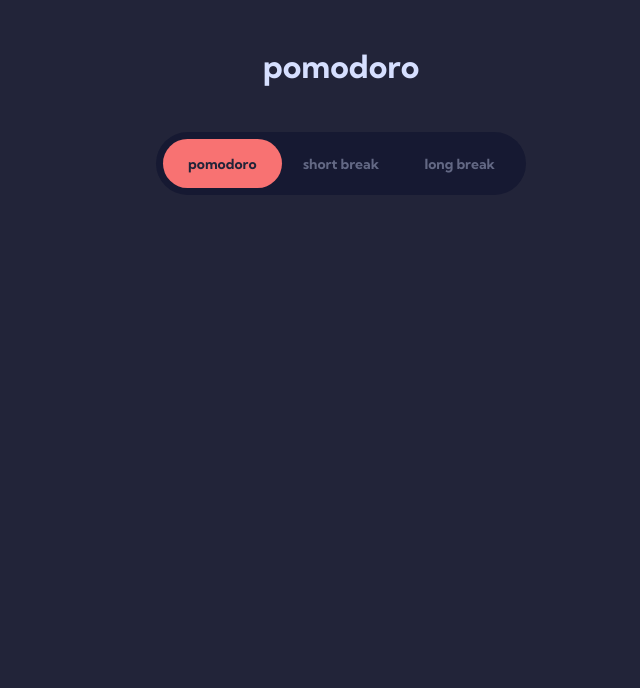
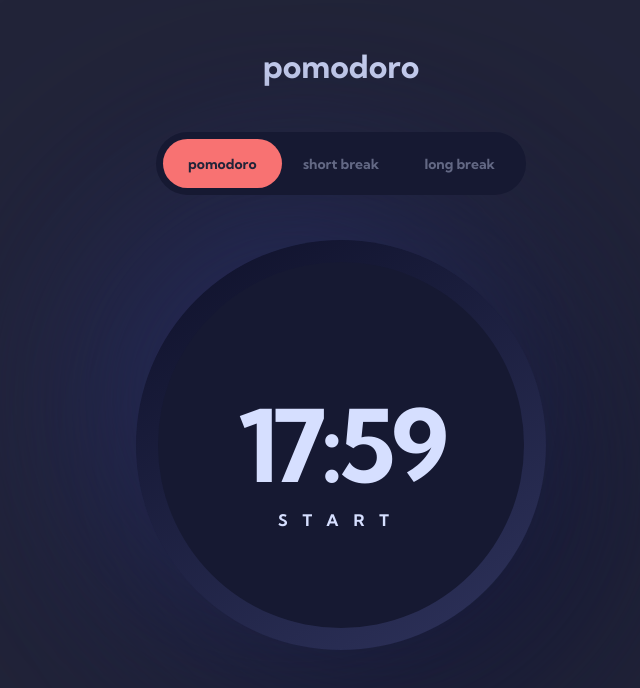
Before and after one commit to Desmord/pomodoro_app, a React (Create React App) app: page / in a window 1280 px wide. Shown: the top 688 px of the page, without its empty margins (299-939 px from the left). Built offline with nearby package versions, Linux system fonts and the light colour scheme.

Commit message:
Changes:
	- Add currentTimes to App context;
	- Add Clock component;

```diff
--- a/src/Components/App/App.tsx
+++ b/src/Components/App/App.tsx
@@ -4,6 +4,7 @@ import { AppContext } from "../../Context/AppContext"
 
 import Title from "../Title/Title";
 import Menu from "../Menu/Menu";
+import Clock from "../Clock/Clock";
 
 import styles from './App.module.scss';
 
@@ -16,6 +17,10 @@ const App = () => {
     const [shortBreakTime, setShortBreakTime] = useState(5);
     const [longBreakTime, setLongBreakTime] = useState(10);
 
+    const [currentPomodoroTime, setCurrentPomodoroTime] = useState(0)
+    const [currentShortBreakTime, setCurrentShortBreakTime] = useState(0)
+    const [currentLongBreakTime, setCurrentLongBreakTime] = useState(0);
+
     return (
         <AppContext.Provider value={({
             colorTheme, setColorTheme,
@@ -23,7 +28,10 @@ const App = () => {
             selectedOption, setSelectedOption,
             pomodoroTime, setPomodoroTime,
             shortBreakTime, setShortBreakTime,
-            longBreakTime, setLongBreakTime
+            longBreakTime, setLongBreakTime,
+            currentPomodoroTime, setCurrentPomodoroTime,
+            currentShortBreakTime, setCurrentShortBreakTime,
+            currentLongBreakTime, setCurrentLongBreakTime,
         })}>
             <div className={
                 fontFamily === FONT_FAMILY.ROBOTO ? styles[`font-roboto`] :
@@ -32,6 +40,7 @@ const App = () => {
             }>
                 <Title />
                 <Menu />
+                <Clock />
             </div>
         </AppContext.Provider>
     )
--- /dev/null
+++ b/src/Components/Clock/Clock.module.scss
@@ -0,0 +1,84 @@
+@import '../../GlobalStyles/Settings.scss';
+
+.container {
+    position: relative;
+    margin: 45px auto;
+    width: 410px;
+    height: 410px;
+    box-sizing: border-box;
+    display: grid;
+    place-content: center;
+    color: $color-cyanosed;
+    border-radius: 50%;
+    background: $color-linear-gradient;
+    filter:
+        drop-shadow(-50px -50px 100px hsl(234, 40%, 25%)) drop-shadow(50px 50px 100px hsl(234, 45%, 13%));
+}
+
+.time {
+    @include font-h1;
+    position: absolute;
+    top: 0px;
+    left: 0px;
+    width: 100%;
+    height: 100%;
+    display: grid;
+    place-content: center;
+    z-index: 5;
+}
+
+.pause {
+    @include font-h3;
+    position: absolute;
+    top: 66%;
+    left: 0%;
+    width: 100%;
+    display: grid;
+    place-content: center;
+    transition: $transition;
+    z-index: 5;
+
+    &:hover {
+        cursor: pointer;
+        color: $color-white;
+    }
+}
+
+.innerOval {
+    position: absolute;
+    left: 22px;
+    top: 22px;
+    width: 366px;
+    height: 366px;
+    border-radius: 50%;
+    background-color: $color-dark-blue;
+    z-index: 1;
+}
+
+.arc-canvas-style {
+    width: 366px;
+    height: 366px;
+    z-index: 2;
+    transform: rotate(-90deg);
+}
+
+
+@include for-phone {
+    .container {
+        width: 300px;
+        height: 300px;
+    }
+
+
+    .innerOval {
+        left: 16px;
+        top: 16px;
+        width: 267px;
+        height: 267px;
+    }
+
+    .arc-canvas-style {
+        width: 267px;
+        height: 267px;
+    }
+}
--- /dev/null
+++ b/src/Components/Clock/Clock.tsx
@@ -0,0 +1,79 @@
+import { useState, useEffect, useContext } from 'react';
+import { AppContext } from '../../Context/AppContext';
+import { COLOR_THEMES } from '../../Utilities/Types';
+
+import styles from './Clock.module.scss';
+
+const Clock = () => {
+    const theme = useContext(AppContext);
+
+    const [buttonText, setButtonText] = useState(`START`);
+
+    /**
+     * Redraws timer arc
+     * @param angle in deg
+     */
+    const drawArc = (angle: number): void => {
+        const orange = `hsl(0, 91%, 71%)`;
+        const aquamarine = `hsl(182, 91%, 71%)`;
+        const violet = `hsl(284, 89%, 74%)`;
+        const angleInRadians = angle * (Math.PI / 180);
+
+        let canvas = document.querySelector(`#arc-canvas`) as HTMLCanvasElement;
+        let ctx = canvas.getContext(`2d`);
+
+        if (ctx) {
+
+            ctx.clearRect(0, 0, 1000, 1000)
+            ctx.moveTo(0, 0);
+            ctx.beginPath();
+
+            switch (theme.colorTheme) {
+                case COLOR_THEMES.AQUARMARINE:
+                    ctx.strokeStyle = aquamarine;
+                    break;
+                case COLOR_THEMES.VIOLET:
+                    ctx.strokeStyle = violet;
+                    break;
+                default:
+                    ctx.strokeStyle = orange;
+                    break;
+            }
+
+            ctx.lineCap = "round";
+            ctx.arc(500, 500, 440, 0, angleInRadians);
+            ctx.lineWidth = 30;
+            ctx.stroke();
+
+        }
+
+    }
+
+    const handleClick = () => {
+        console.log(`click`)
+    }
+
+    useEffect(() => {
+        // tutaj odswierzamy rysowanie
+        // zmienna w useState procenty
+        //      i przy zmianie czasu obliczac procent oobecnie akutalnego,
+        //      wylicanie ile to stopi z 360 i odswirzenie zmiennej w usestate
+        //      i ta funkcjie w komponenecie
+    }, [theme.currentLongBreakTime, theme.currentShortBreakTime, theme.currentPomodoroTime])
+
+    return (
+        <div className={styles.container}>
+            <div className={styles.innerOval}></div>
+            <canvas
+                id="arc-canvas"
+                className={styles[`arc-canvas-style`]}
+                width={1000}
+                height={1000}>
+            </canvas>
+            <div className={styles.time}>17:59</div>
+            <div className={styles.pause} onClick={() => handleClick()}>{buttonText}</div>
+        </div>
+    )
+}
+
+export default Clock;
--- a/src/Components/Menu/Menu.module.scss
+++ b/src/Components/Menu/Menu.module.scss
@@ -1,6 +1,7 @@
 @import '../../GlobalStyles/Settings.scss';
 
 .container {
+    position: relative;
     margin: 0 auto;
     width: 370px;
     height: 63px;
@@ -10,6 +11,7 @@
     background-color: $color-dark-blue;
     border-radius: 32px;
     box-sizing: border-box;
+    z-index: 2;
 }
 
 
--- a/src/Context/AppContext.ts
+++ b/src/Context/AppContext.ts
@@ -14,6 +14,12 @@ type AppContextType = {
     setShortBreakTime: Function,
     longBreakTime: number,
     setLongBreakTime: Function,
+    currentPomodoroTime: number,
+    setCurrentPomodoroTime: Function,
+    currentShortBreakTime: number,
+    setCurrentShortBreakTime: Function,
+    currentLongBreakTime: number,
+    setCurrentLongBreakTime: Function,
 }
 
 export const AppContext = createContext<AppContextType>({
@@ -28,5 +34,11 @@ export const AppContext = createContext<AppContextType>({
     shortBreakTime: 0,
     setShortBreakTime: () => { },
     longBreakTime: 0,
-    setLongBreakTime: () => { }
+    setLongBreakTime: () => { },
+    currentPomodoroTime: 0,
+    setCurrentPomodoroTime: () => { },
+    currentShortBreakTime: 0,
+    setCurrentShortBreakTime: () => { },
+    currentLongBreakTime: 0,
+    setCurrentLongBreakTime: () => { },
 });
--- a/src/GlobalStyles/Settings.scss
+++ b/src/GlobalStyles/Settings.scss
@@ -13,6 +13,7 @@ $color-blue:hsl(235, 25%, 18%);
 $color-dark-blue: hsl(234, 39%, 14%);
 $color-white: hsl(0, 0%, 100%);
 $color-grey: hsl(229, 52%, 96%);
+$color-linear-gradient: linear-gradient(150deg, hsla(235, 49%, 11%, 1), hsla(234, 33%, 27%, 1));
 
 $transition: all 0.3s ease;
 
```
